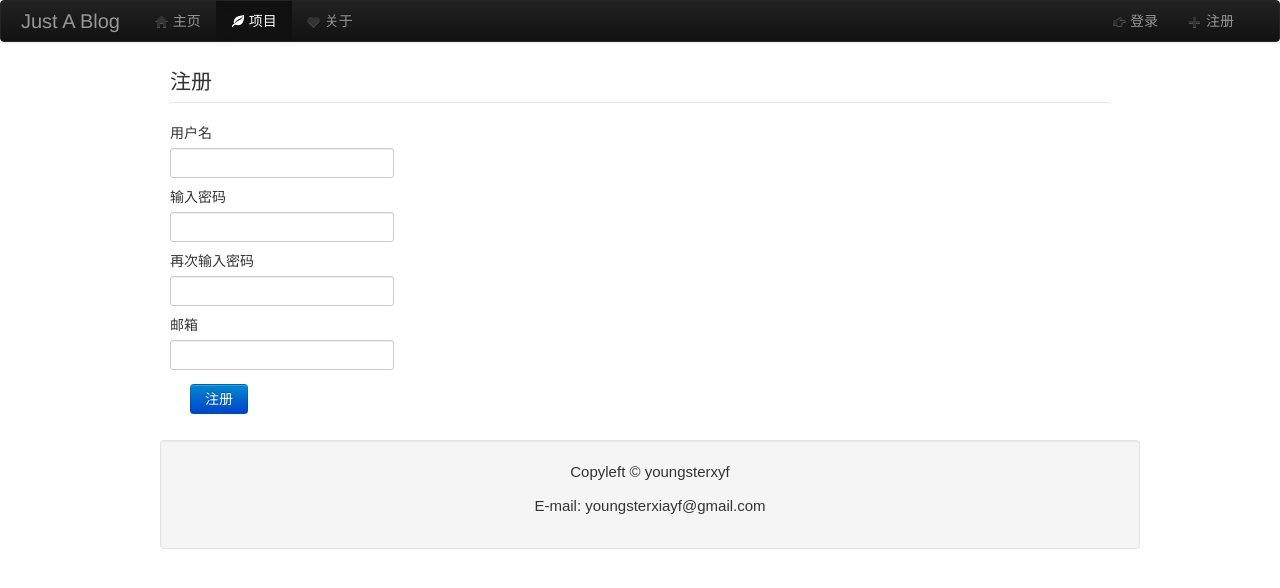
After one commit to kitelife/JustABlog, a Flask app: page /register in a window 1280 px wide. The commit adds this page. Shown: the top 588 px of the page. Run offline with Flask 2, Linux system fonts and the light colour scheme; some libraries are stand-ins or nearby versions.

Commit message:
添加用户注册功能

```diff
--- a/app.py
+++ b/app.py
@@ -59,6 +59,28 @@ def logout():
 	helper.logout_handler()
 	return redirect(url_for('index'))
 
+@app.route('/register', methods=['GET', 'POST'])
+def register():
+	if request.method == 'POST':
+		username = request.form['username']
+		password = request.form['password']
+		repassword = request.form['repassword']
+		email = request.form['email']
+
+		if password == repassword:
+			emailExists = controller.getUserByEmail(email)
+			usernameExists = controller.getUserByUsername(username)
+			if emailExists:
+				return render_template('registerform.html', tip=u"邮箱已被注册")
+			elif usernameExists:
+				return render_template('registerform.html', tip=u"用户名已被注册")
+			else:
+				controller.addAccount(username, password, email)
+				return redirect(url_for('login'))
+		else:
+			return render_template('registerform.html', tip=u"两次密码输入不一致")
+	return render_template('registerform.html')
+
 @app.route('/admin')
 def admin():
 	if not helper.getCurrentUser():
--- a/templates/layout.html
+++ b/templates/layout.html
@@ -31,7 +31,7 @@
 			</ul>
 			<ul class="nav pull-right">
 				{% if 'username' in session %}
-					<li><a href="#"><i class="icon-user"></i>{{ session['username'] }}</a></li>
+					<li><a href="/admin"><i class="icon-user"></i>{{ session['username'] }}</a></li>
 					<li><a href="/logout"><i class="icon-hand-left"></i> 登出</a></li>
 				{% else %}
 					<li><a href="/login"><i class="icon-hand-right"></i> 登录</a></li>
--- /dev/null
+++ b/templates/registerform.html
@@ -0,0 +1,21 @@
+{% extends "layout.html" %}
+{% block mainContent %}
+	<div class="container">
+		<form action="{{ url_for('register') }}" method="POST">
+			<legend>注册</legend>
+			{% if tip %}
+				<div class="alert alert-error">{{ tip }}</div>
+			{% endif %}
+			<label>用户名</label>
+        	<input type="text" name="username" />
+        	<label>输入密码</label>
+			<input type="password" name="password" />
+			<label>再次输入密码</label>
+			<input type="password" name="repassword" />
+			<label>邮箱</label>
+			<input type="text" name="email" />
+			<label></label>
+			<button class="btn btn-primary" type="submit">注册</button>
+    	</form>
+	</div>
+{% endblock %}
```
Also changed, not shown: controller.py (+23 -0 lines), justablog.db.
